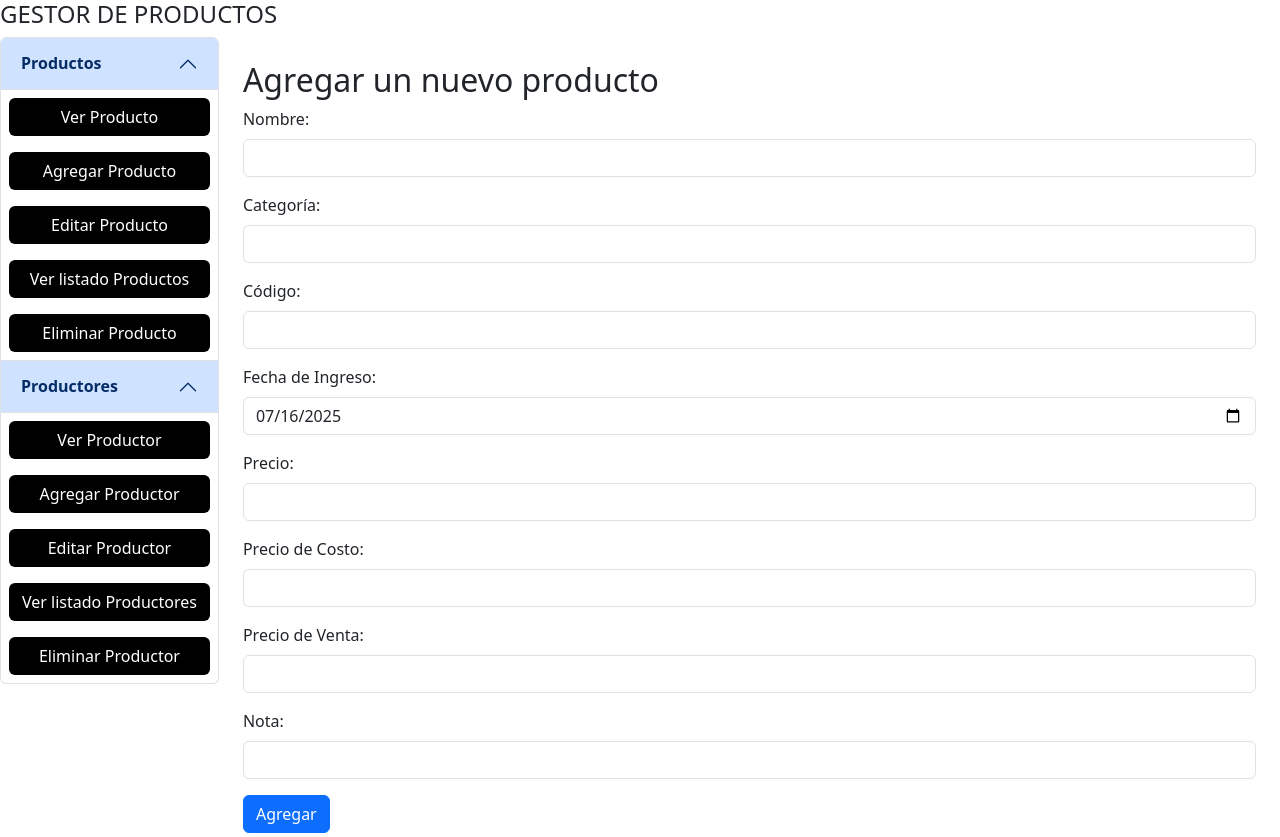
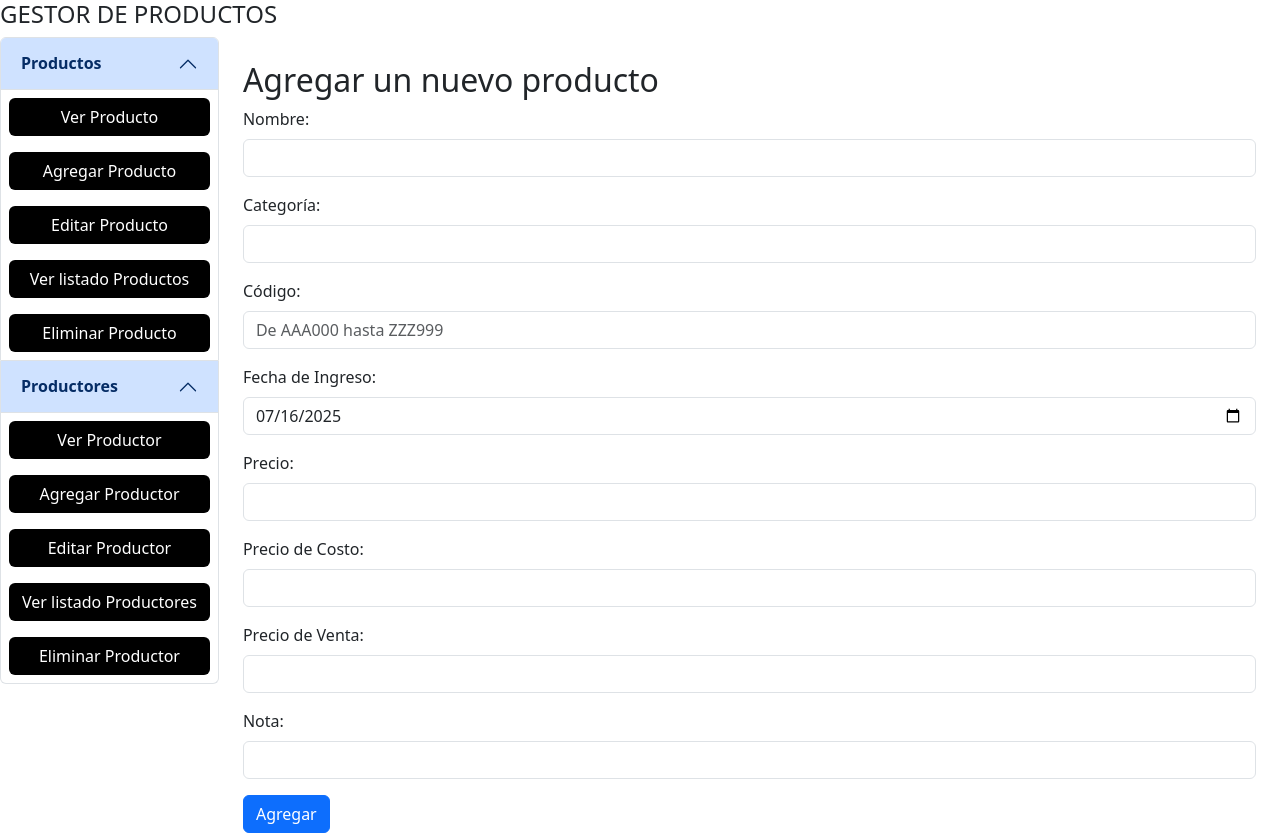
Before and after one commit to ismaelmarot/productsApp, a React (Vite) app in the folder frontend/: page / in a window 1280 px wide. Both pictures are taken after a click on the button "Agregar Producto". Built offline with nearby package versions, Linux system fonts and the light colour scheme.

Commit message:
Added: Values From To in Code input

```diff
--- a/frontend/src/components/Product/AddProduct/AddProduct.tsx
+++ b/frontend/src/components/Product/AddProduct/AddProduct.tsx
@@ -5,13 +5,15 @@ import SuccessModal from '../../SuccessModal/SuccessModal';
 import { formatPriceHelper } from '../../../helpers/formatPriceHelper';
 import { toUppercaseHelper } from '../../../helpers/toUppercaseHlper';
 import { getTodayDate } from '../../../helpers/getTodayDate';
+import { isValidCode } from '../../../helpers/codeValidator';
 
 const renderSetData = (
     label: string,
     type: string,
     value: string | number,
     onChange: (e: React.ChangeEvent<HTMLInputElement>) => void,
-    required: boolean = false
+    required: boolean = false,
+    placeholder?: string
 ) => (
     <div className='mb-3'>
         <label className='form-label'>{ label }:</label>
@@ -21,6 +23,7 @@ const renderSetData = (
             value={ value }
             onChange={ onChange }
             required={ required }
+            placeholder={ placeholder }
         />
     </div>
 );
@@ -76,6 +79,11 @@ function AddProduct({ onProductAdded }: AddProductProps) {
             note: toText(note),
         };
 
+        if (!isValidCode(code)) {
+            alert("El código debe tener el formato AAA000 hasta ZZZ999 (3 letras + 3 números)");
+            return;
+        }
+
         if (
             !newProduct.name ||
             newProduct.price === null ||
@@ -127,7 +135,7 @@ function AddProduct({ onProductAdded }: AddProductProps) {
             <h2>Agregar un nuevo producto</h2>
             {renderSetData('Nombre', 'text', name, (e) => setName(e.target.value), true)}
             {renderSetData('Categoría', 'text', category, (e) => setCategory(e.target.value), true)}
-            {renderSetData('Código', 'text', code, (e) => setCode(toUppercaseHelper(e.target.value)), true)}
+            {renderSetData('Código', 'text', code, (e) => setCode(toUppercaseHelper(e.target.value.slice(0, 6))), true, "De AAA000 hasta ZZZ999")}
             {renderSetData('Fecha de Ingreso', 'date', incoming_date, (e) => setIncomingDate(e.target.value), true)}
             {renderSetData('Precio', 'text', price, (e) => setPrice(formatPriceHelper(e.target.value)), true)}
             {renderSetData('Precio de Costo', 'text', cost_price, (e) => setCostPrice(formatPriceHelper(e.target.value)), true)}
--- /dev/null
+++ b/frontend/src/helpers/codeValidator.ts
@@ -0,0 +1,4 @@
+export const isValidCode = (code: string): boolean => {
+    const regex = /^[A-Z]{3}[0-9]{3}$/;
+    return regex.test(code);
+};
```
